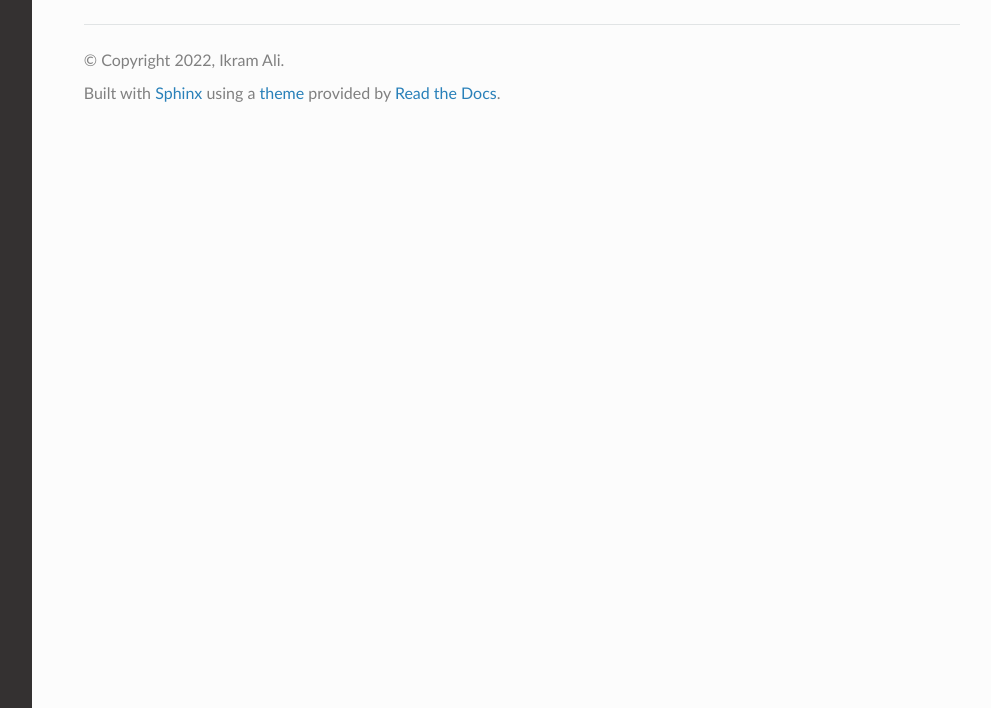
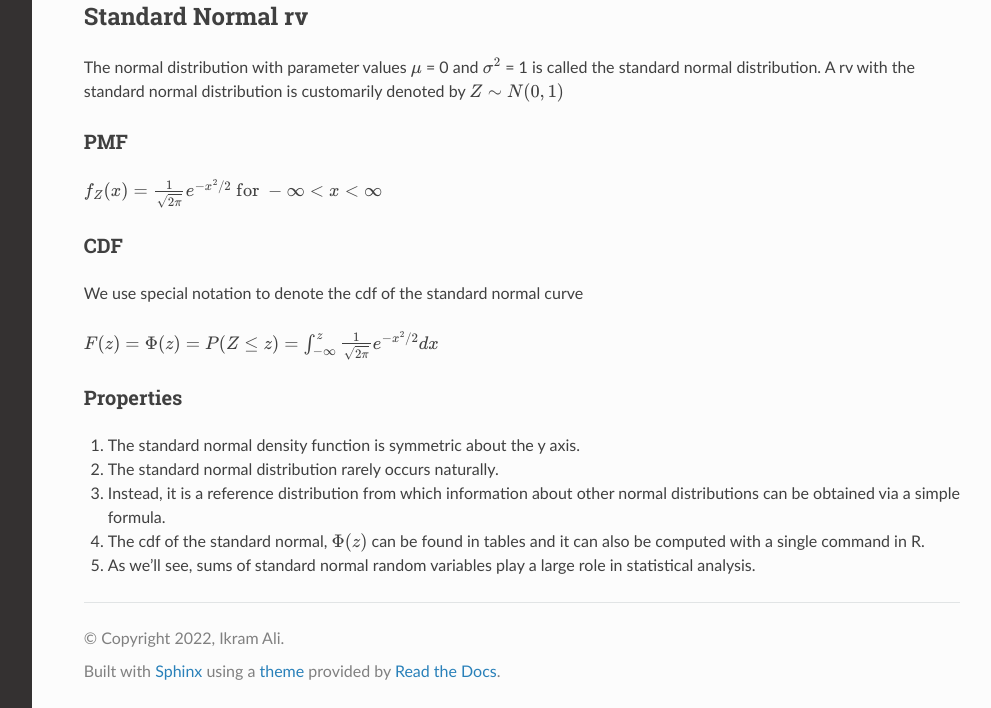
Before and after one commit to akkefa/ml-notes, a Sphinx documentation site: the page built from docs/probability/continuous_rv.rst, in a window 1280 px wide and 1400 px high, scrolled down 3750 px. Shown: the part 692-1400 px from the top of the window, without its empty margins (268-1259 px from the left). Built offline with Sphinx 7.4.7 and the Read the Docs theme 2.0.0, drawn with Linux system fonts in a browser that asks for light colours.

Commit message:
New changes.

```diff
--- a/docs/probability/continuous_rv.rst
+++ b/docs/probability/continuous_rv.rst
@@ -171,3 +171,29 @@ Examples
 ^^^^^^^^
 
 .. image:: https://cdn.mathpix.com/snip/images/M100tFqZehLppaPveeFdzACzz9R6xJrMPW9x44WWcfU.original.fullsize.png
+
+
+Standard Normal rv
+--------------------
+The normal distribution with parameter values :math:`\mu` = 0 and :math:`\sigma^2` = 1 is called the standard normal
+distribution. A rv with the standard normal distribution is customarily denoted by :math:`Z \sim N(0, 1)`
+
+PMF
+^^^^
+:math:`f_{Z}(x)=\frac{1}{\sqrt{2 \pi}} e^{-x^{2} / 2} \text { for }-\infty<x<\infty`
+
+CDF
+^^^^
+We use special notation to denote the cdf of the standard normal curve
+
+:math:`F(z)=\Phi(z)=P(Z \leq z)=\int_{-\infty}^{z} \frac{1}{\sqrt{2 \pi}} e^{-x^{2} / 2} d x`
+
+
+Properties
+^^^^^^^^^^^
+
+#. The standard normal density function is symmetric about the y axis.
+#. The standard normal distribution rarely occurs naturally.
+#. Instead, it is a reference distribution from which information about other normal distributions can be obtained via a simple formula.
+#. The cdf of the standard normal, :math:`\Phi(z)` can be found in tables and it can also be computed with a single command in R.
+#. As we’ll see, sums of standard normal random variables play a large role in statistical analysis.
```
